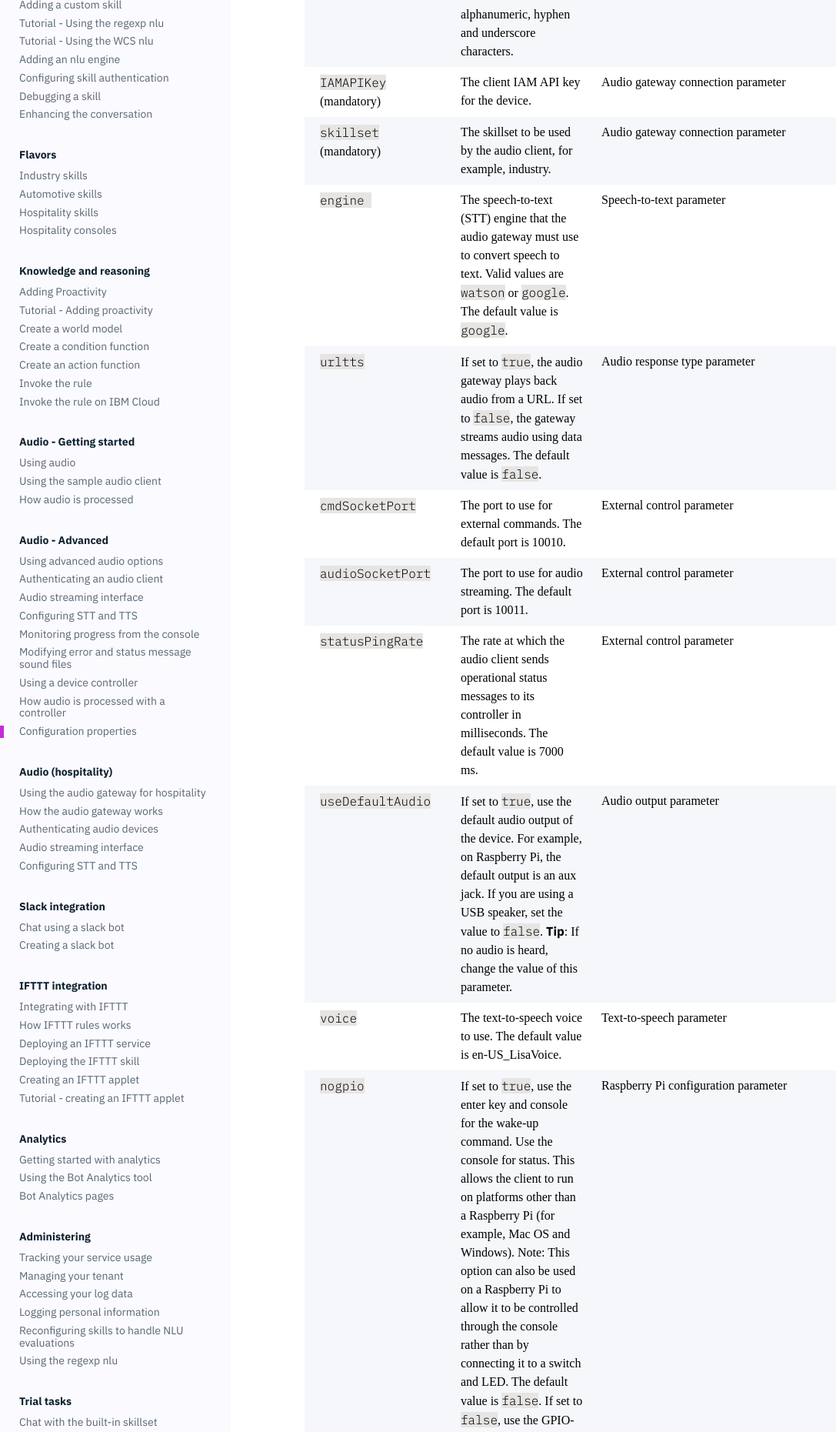
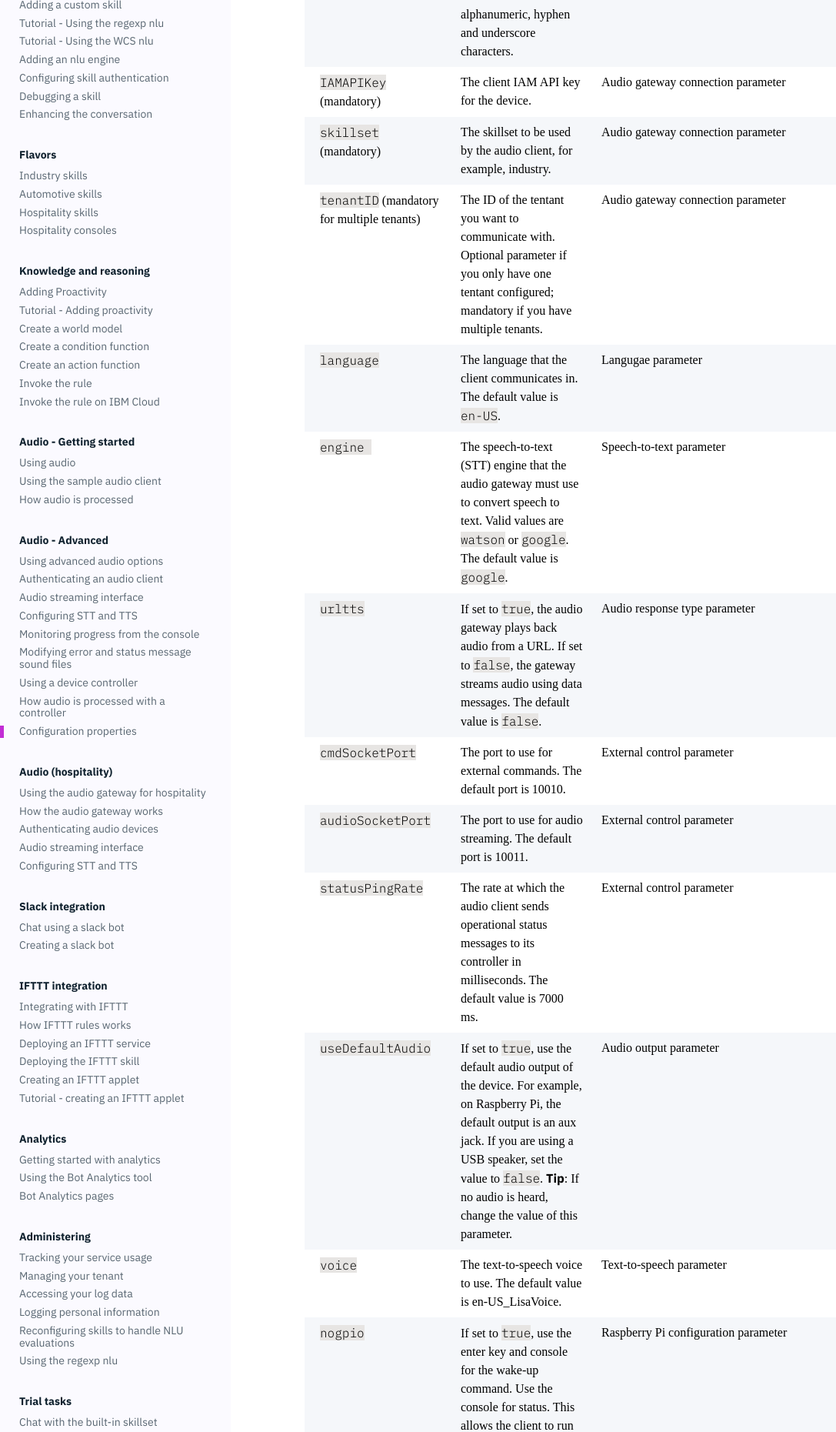
Before and after one commit to Watson-Personal-Assistant/developer, a Jekyll site: the page built from _content/audio/config_properties.md, in a window 1280 px wide. Shown: the part 609-2470 px from the top of the page at 77% size, without its empty margins (0-1087 px from the left). Built offline with Jekyll 4.4.1, drawn with Linux system fonts in a browser that asks for light colours; some web fonts are replaced.

Commit message:
Added language and tenant ID

```diff
--- a/_content/audio/config_properties.md
+++ b/_content/audio/config_properties.md
@@ -13,6 +13,8 @@ Table 1 - Audio client configuration parameters
 | `userID` (mandatory)  | The user ID or client ID of the sender.  The ID is restricted to alphanumeric, hyphen and underscore characters. |Audio gateway connection parameter |
 | `IAMAPIKey` (mandatory) | The client IAM API key for the device.  |Audio gateway connection parameter |
 | `skillset`  (mandatory) | The skillset to be used by the audio client, for example, industry. | Audio gateway connection parameter  |
+| `tenantID`  (mandatory for multiple tenants) | The ID of the tentant you want to communicate with. Optional parameter if you only have one tentant configured; mandatory if you have multiple tenants. | Audio gateway connection parameter  |
+| `language`  | The language that the client communicates in.  The default value is `en-US`. | Langugae parameter  |
 | `engine `  | The speech-to-text (STT) engine that the audio gateway must use to convert speech to text.  Valid values are `watson` or `google`.  The default value is `google`.   | Speech-to-text parameter |
 | `urltts`  | If set to `true`, the audio gateway plays back audio from a URL.  If set to `false`, the gateway streams audio using data messages.  The default value is `false`.  | Audio response type parameter |
 | `cmdSocketPort`  | The port to use for external commands. The default port is 10010.  |External control parameter |
```
